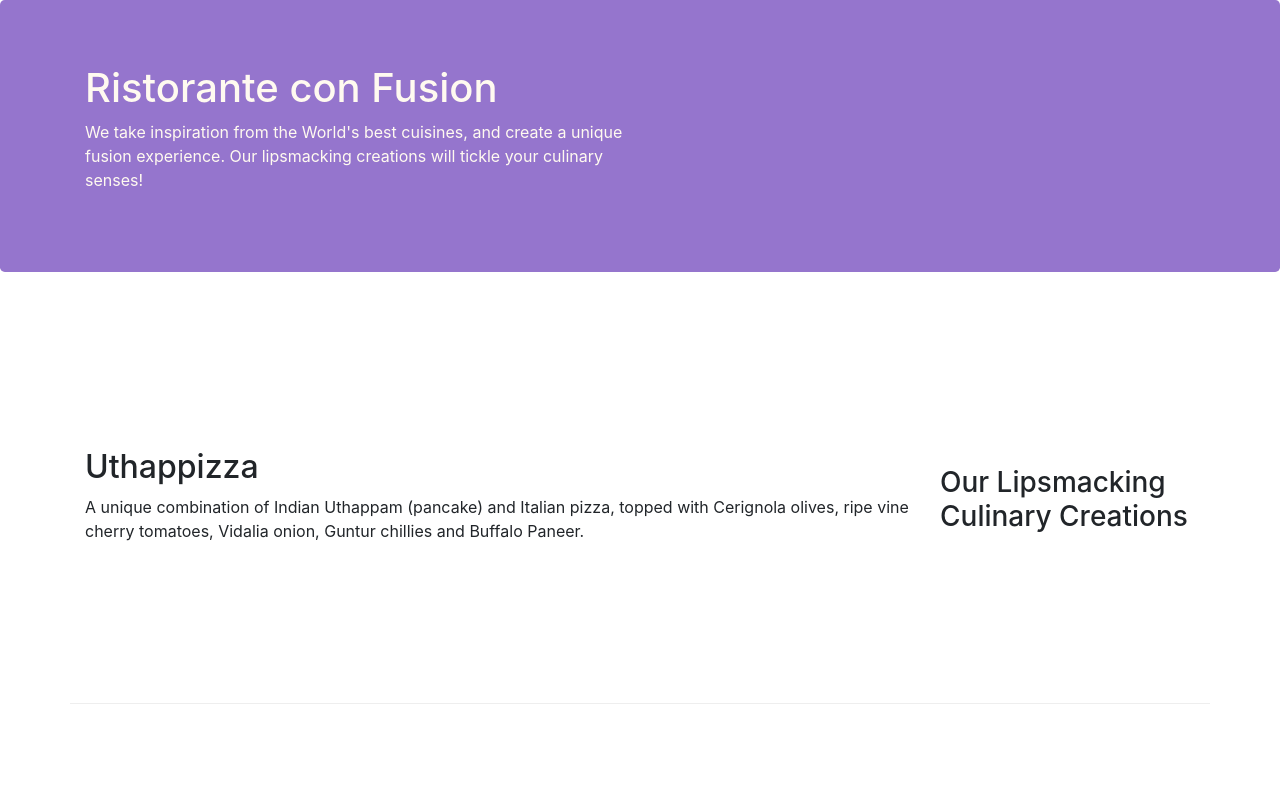
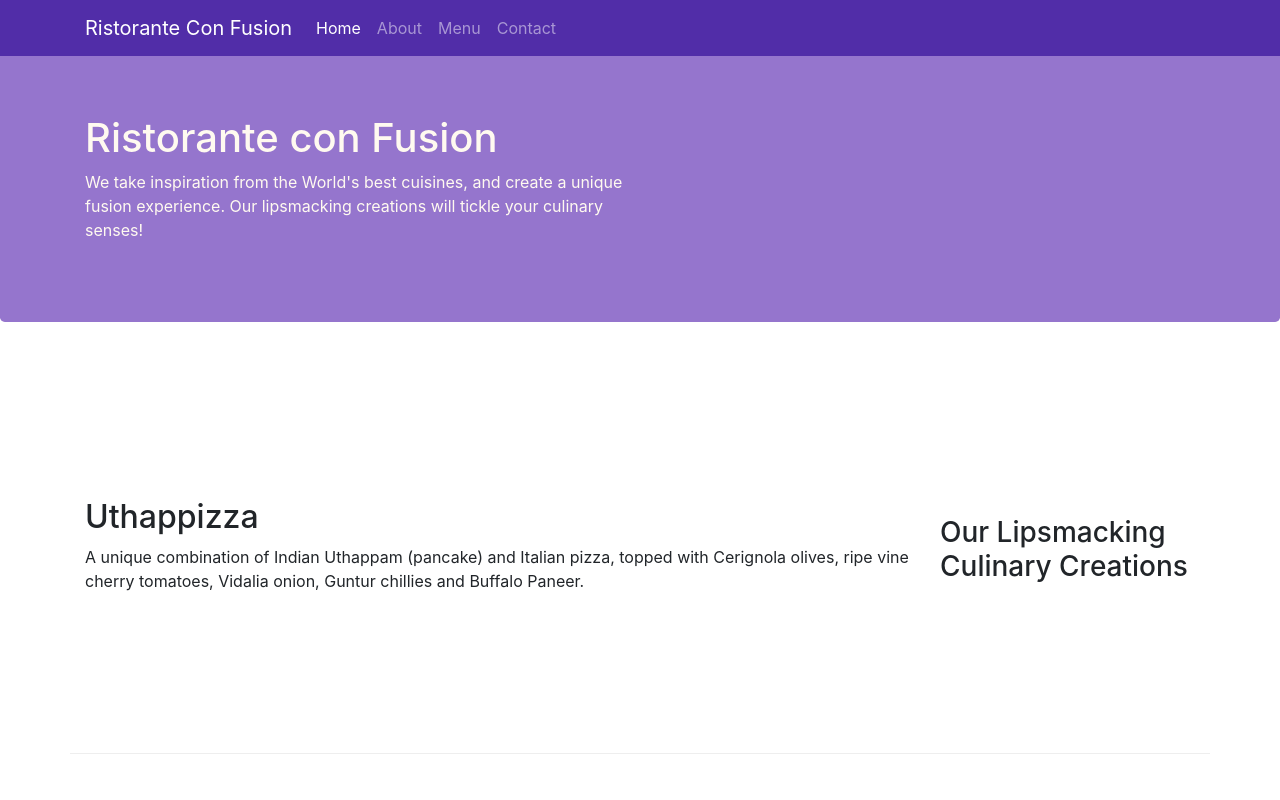
Before and after one commit to yenvy2208/FERm201, a website: page index.html in a window 1280 px wide. Shown: the top 800 px of the page. Drawn offline with nearby package versions, Linux system fonts and the light colour scheme.

Commit message:
Navbar and Breadcrumbs

```diff
--- a/css/styles.css
+++ b/css/styles.css
@@ -27,3 +27,12 @@ address{
     margin:0px;
     color:#0f0f0f;
 }
+
+body{
+    padding:50px 0px 0px 0px;
+    z-index:0;
+}
+
+.navbar-dark {
+     background-color: #512DA8;
+}
--- a/index.html
+++ b/index.html
@@ -13,6 +13,17 @@
 </head>
 
 <body>
+    <nav class="navbar navbar-dark navbar-expand-sm fixed-top">
+        <div class="container">
+           <a class="navbar-brand" href="#">Ristorante Con Fusion</a>
+                <ul class="navbar-nav mr-auto">
+                    <li class="nav-item active"><a class="nav-link" href="#">Home</a></li>
+                    <li class="nav-item"><a class="nav-link" href="./aboutus.html">About</a></li>
+                    <li class="nav-item"><a class="nav-link" href="#">Menu</a></li>
+                    <li class="nav-item"><a class="nav-link" href="#">Contact</a></li>
+                </ul>
+        </div>
+    </nav>
 
     <header class="jumbotron" style="background-color: #9575CD;">
         <div class="container">
```
